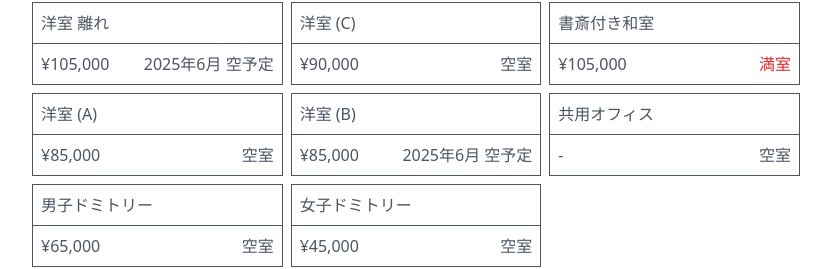
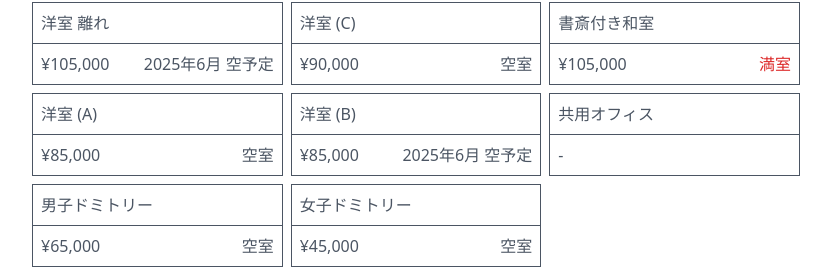
Before and after one commit to aya-eiya/aya-eiya.github.io, a Next.js app in the folder company-site/: page / in a window 1280 px wide. Shown: the part 1200-1469 px from the top of the page, without its empty margins (224-1055 px from the left). Built offline with nearby package versions, Linux system fonts and the light colour scheme.

Commit message:
save lang mode

```diff
--- a/company-site/app/components/contents/house.tsx
+++ b/company-site/app/components/contents/house.tsx
@@ -380,9 +380,12 @@ export default function House(): ReactElement {
                     <h2 className="text-lg pb-4">
                       {roomNames[key]}
                       {!comment && (
-                        <span className="text-red-500">({t.full})</span>
+                        <>
+                          {' '}
+                          <span className="text-red-500">({t.full})</span>
+                        </>
                       )}
-                      {typeof comment === 'string' && comment}
+                      {typeof comment === 'string' && <> {comment}</>}
                     </h2>
                     <div className="m-2 mt-0 rounded-xs border border-gray-400 p-2 text-sm">
                       {detailTexts[key]}
--- a/company-site/app/components/floorTable/index.tsx
+++ b/company-site/app/components/floorTable/index.tsx
@@ -64,7 +64,9 @@ export function FloorTable({
                 )}
               </div>
               <div>
-                {typeof room.available === 'string' ? (
+                {room.rent === 0 ? (
+                  <></>
+                ) : typeof room.available === 'string' ? (
                   <span className="text-gray-600">{room.available}</span>
                 ) : room.available ? (
                   <span className="text-gray-600">
```
